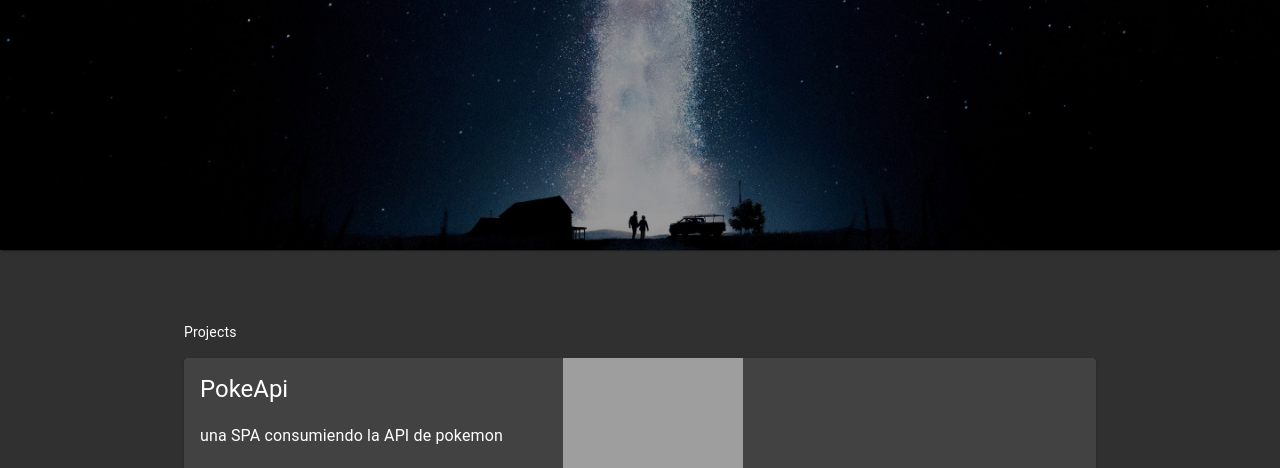
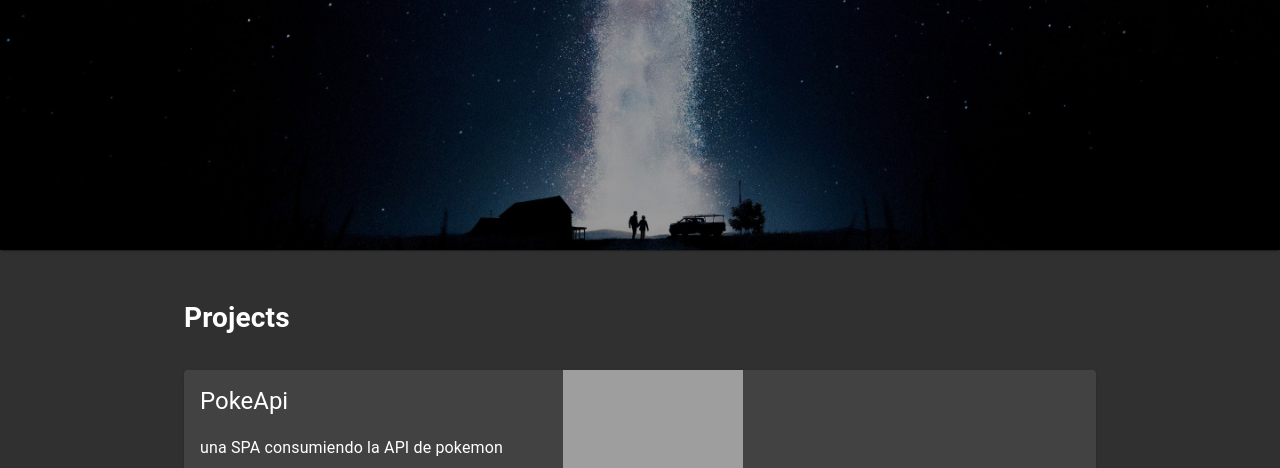
Before and after one commit to Matyarg/portfolio, a Gatsby site: page / in a window 1280 px wide. Shown: the part 534-1002 px from the top of the page. Built offline with nearby package versions, Linux system fonts and the light colour scheme; Gatsby itself is replaced by a stand-in of ours; grey boxes are pictures that could not be loaded.

Commit message:
hotfixes

```diff
--- a/src/components/ProjectSection.jsx
+++ b/src/components/ProjectSection.jsx
@@ -80,9 +80,9 @@ function Project({title, description, imageAlt, imageUrl, tags, links}) {
 
 export default function ProjectSection() {
   return (
-    <Container maxWidth="md" id="projects">
-        <Box pt={9} mb={2}>
-        <Typography variant="m4" >Projects</Typography>
+    <Container  maxWidth="md" id="projects">
+        <Box pt={6} mb={4}>
+        <Typography  component="h1" variant="m4" >Projects</Typography>
         </Box>
         <Grid container direction="column" spacing={4}>
             {projectsData.map((data) => (
```
